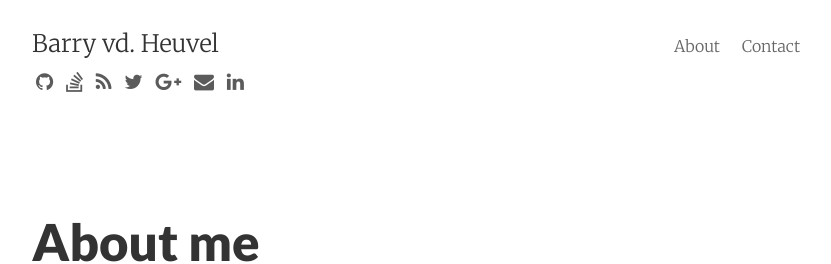
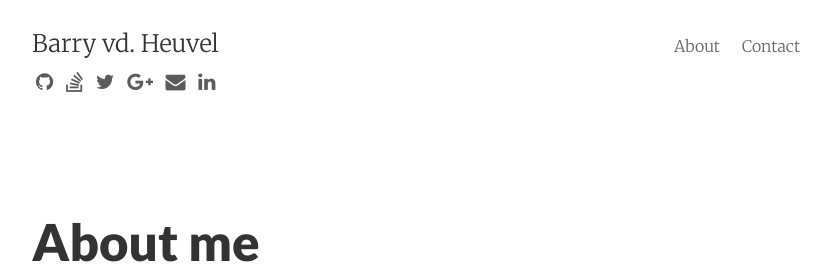
Before and after one commit to barryvdh/barryvdh.github.io, a Jekyll site: the page built from about.md, in a window 1280 px wide. Shown: the top 264 px of the page, without its empty margins (224-1055 px from the left). Built offline with Jekyll 4.4.1, drawn with Linux system fonts in a browser that asks for light colours; nearby versions of some CDN libraries.

Commit message:
Update rss

```diff
--- a/_includes/head.html
+++ b/_includes/head.html
@@ -7,6 +7,7 @@
     <meta name="author" content="{{ site.author }}">
     {% if page.categories %}<meta name="keywords" content="{{ page.categories | join: ', ' }}">{% endif %}
     <link rel="canonical" href="{{ page.url | replace:'index.html','' | prepend: site.baseurl | prepend: site.url }}">
+    <link rel="alternate" type="application/rss+xml" title="RSS Feed for {{ site.title }}" href="{{ "/feed.xml" | prepend: site.baseurl }}" />
 
     <!-- Custom CSS -->
     <link rel="stylesheet" href="{{ "/css/pixyll.css" | prepend: site.baseurl }}?{{ site.time | date: "%Y%m%d%H%M" }}" type="text/css">
--- a/_includes/social_links.html
+++ b/_includes/social_links.html
@@ -6,7 +6,6 @@
     {% if site.stackoverflow_id %}
       <a class="fa fa-stack-overflow" href="https://stackoverflow.com/users/{{ site.stackoverflow_id }}"></a>
     {% endif %}
-    <a class="fa fa-rss" href="{{ "/feed.xml" | prepend: site.baseurl }}"></a>
     {% if site.twitter_username %}
       <a class="fa fa-twitter" href="https://twitter.com/{{ site.twitter_username }}"></a>
     {% endif %}
```
